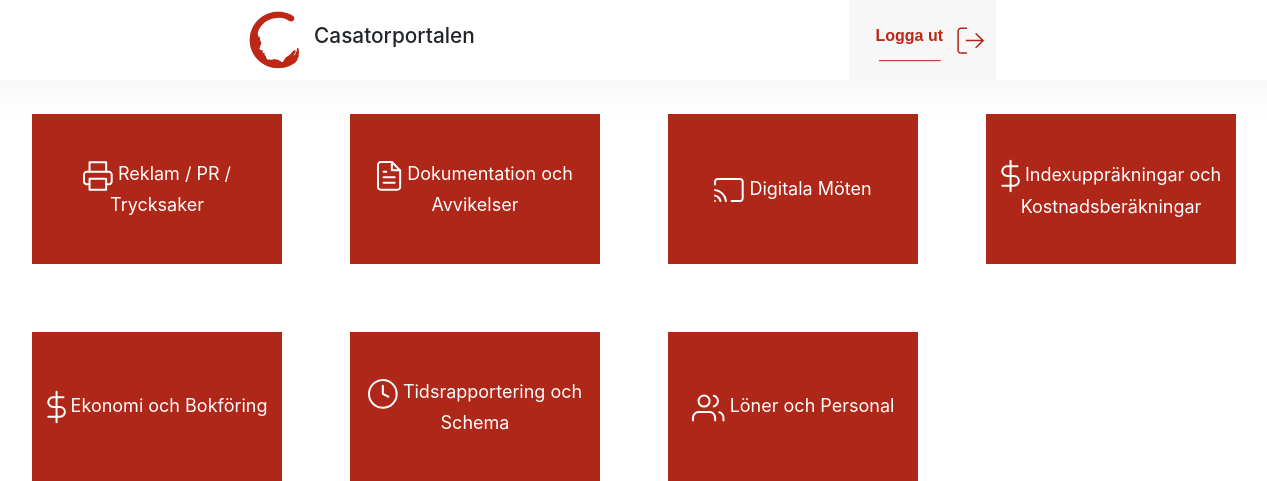
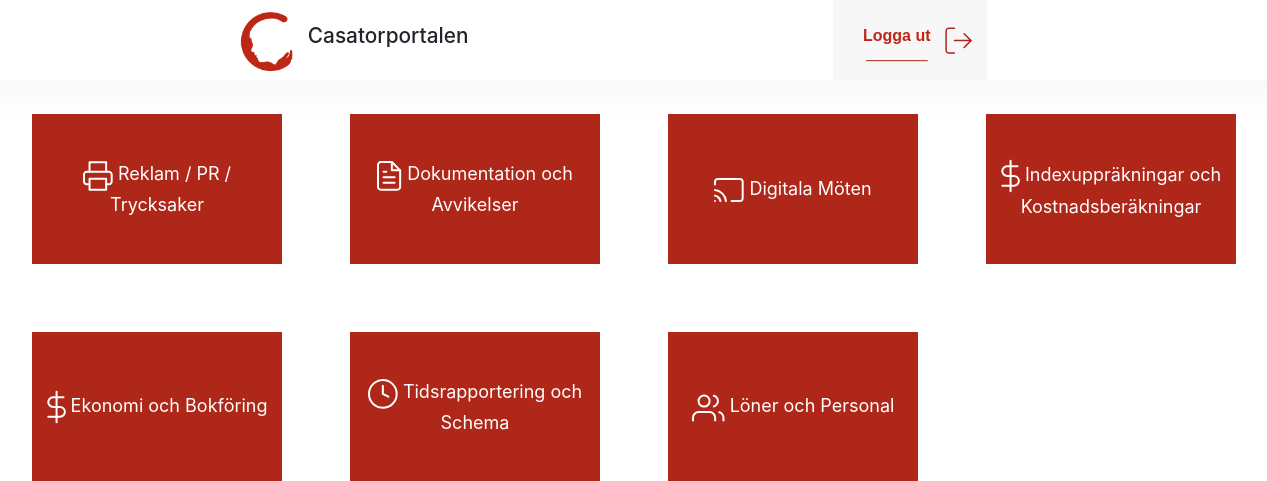
Before and after one commit to Lucaso98/casatorportal, a Django app: page / in a window 1536 px wide. Shown: the top 481 px of the page, without its empty margins (134-1401 px from the left). Run offline with Django 3.2, Linux system fonts and the light colour scheme; a user stored in the database is signed in; some libraries are stand-ins or nearby versions.

Commit message:
Update header.css

```diff
--- a/static/css/header.css
+++ b/static/css/header.css
@@ -51,7 +51,7 @@
 
 @media (min-width: 834px){
   .flex-navbar {
-    width: 95%;
+    width: 100%;
     height: 10%;
     background: #ffffff;
     box-shadow: 0px 4px 50px rgb(0 0 0 / 5%);
@@ -60,7 +60,8 @@
     justify-content: space-between;
   }
   .header-container {
-    width: 39%;
+    width: 45%;
+    padding-right: 5.5rem;
     height: 100%;
     display: flex;
     justify-content: center;
@@ -78,7 +79,8 @@
     justify-content: center;
     align-items: center;
     height: 100%;
-    width: 23%;
+    margin-right: 1rem;
+    width: 20%;
     background-color: #f7f7f7;
   }
   .btn{
@@ -99,7 +101,7 @@
 
 @media (min-width: 1440px) {
   .flex-navbar {
-    width: 96%;
+    width: 100%;
     height: 10%;
     background: #ffffff;
     box-shadow: 0px 4px 50px rgba(0, 0, 0, 0.05);
@@ -109,6 +111,7 @@
   }
   .header-container {
     width: 20%;
+    padding-right: 0;
     height: 100%;
     display: flex;
     justify-content: center;
@@ -127,6 +130,7 @@
     align-items: center;
     height: 100%;
     width: 10%;
+    margin-right: 5.3rem;
     background-color:#f7f7f7 ;
   }
   .btn{
```
